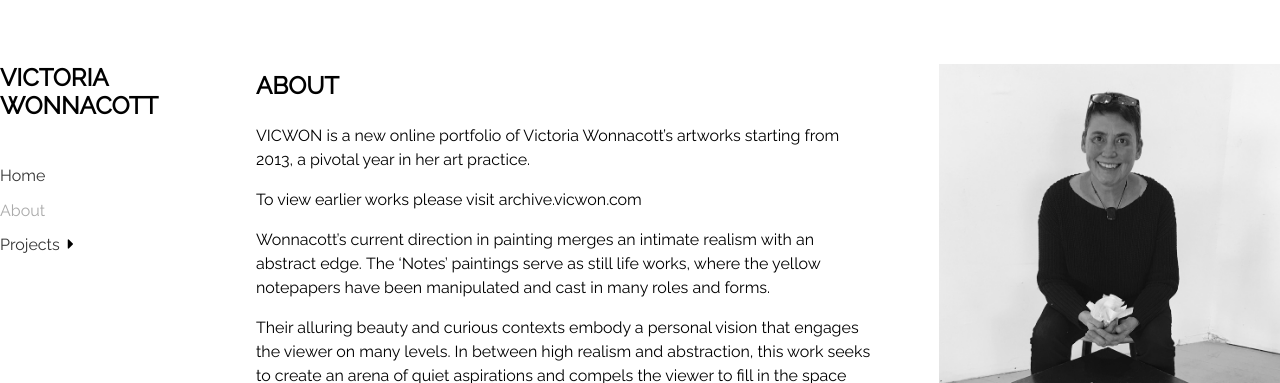
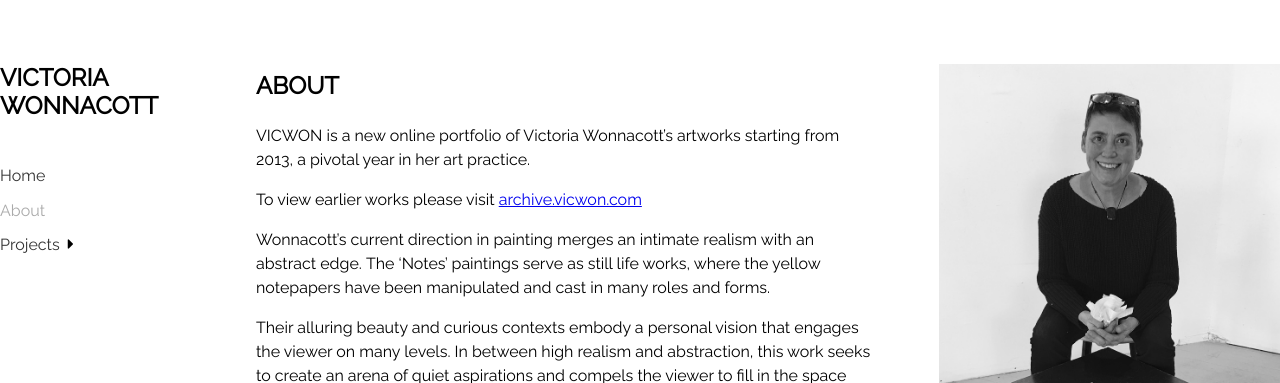
Before and after one commit to ouarez/vicwon, a Jekyll site: the page built from about.md, in a window 1280 px wide. Shown: the top 383 px of the page. Built offline with Jekyll 4.4.1, drawn with Linux system fonts in a browser that asks for light colours; nearby versions of some CDN libraries; a script that is not in the unit is left out; part of the change alters nothing that is shown.

```diff
--- a/about.md
+++ b/about.md
@@ -9,7 +9,7 @@ bio_image: "/assets/victoria-wonnacott.jpg"
 ---
 VICWON is a new online portfolio of Victoria Wonnacott’s artworks starting from 2013, a pivotal year in her art practice.
 
-To view earlier works please visit archive.vicwon.com
+To view earlier works please visit [archive.vicwon.com](archive.vicwon.com "archive.vicwon.com")
 
 Wonnacott’s current direction in painting merges an intimate realism with an abstract edge. The ‘Notes’ paintings serve as still life works, where the yellow notepapers have been manipulated and cast in many roles and forms.
 
```
